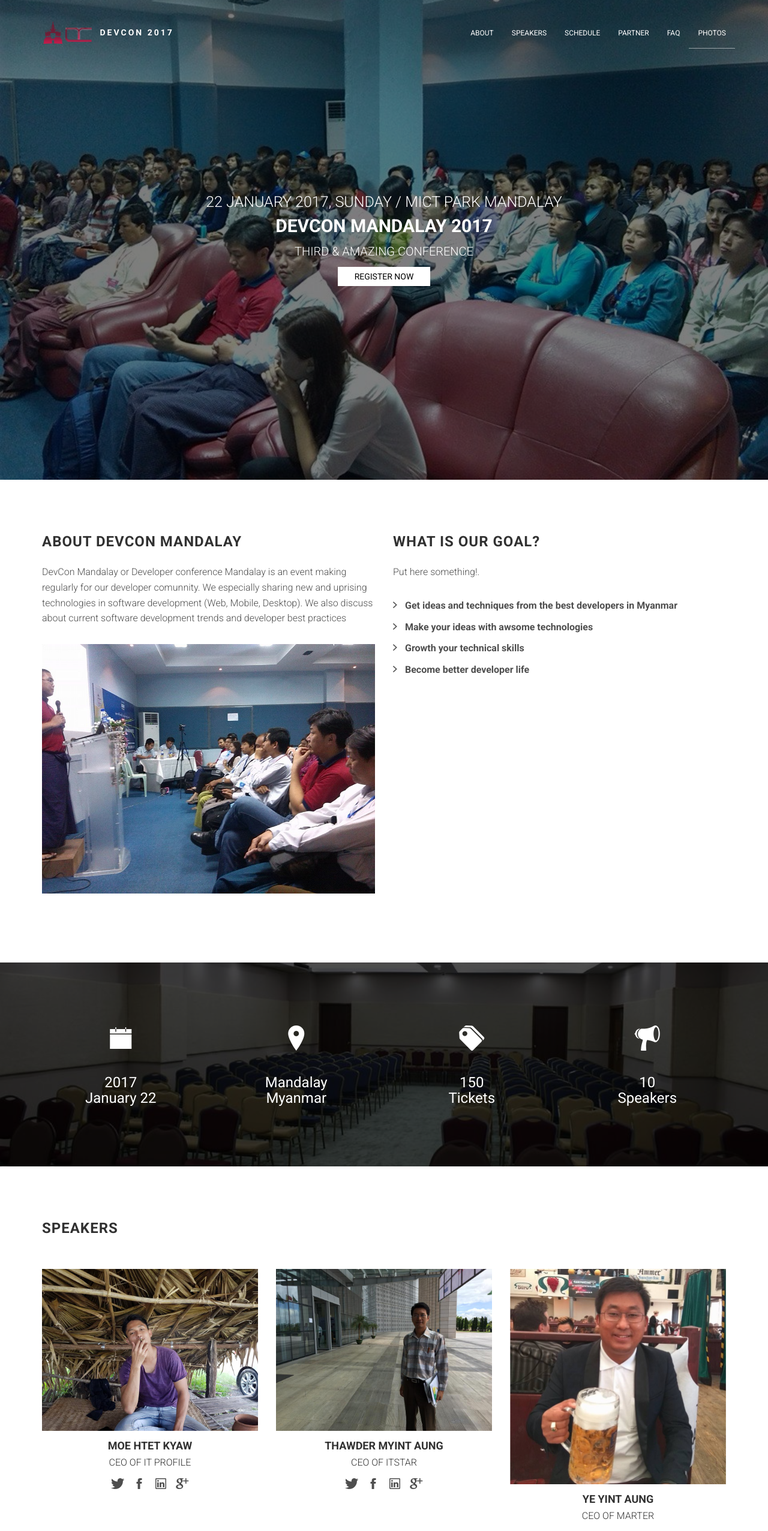
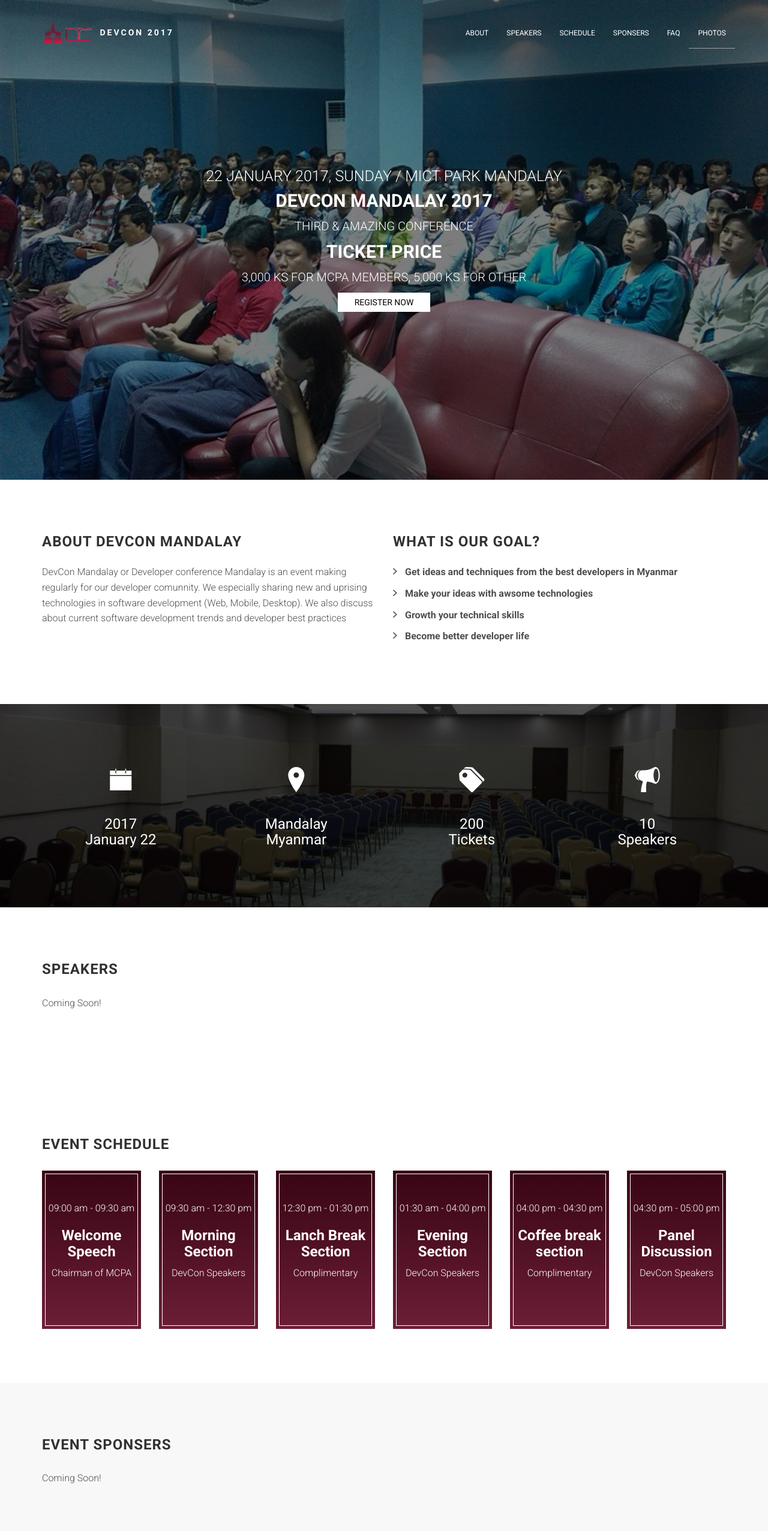
Before and after one commit to ThihaZaw-MM/devcon-mdy-2016, a plain HTML site: page index.html in a window 1280 px wide. Shown: the top 2553 px of the page at 60% size. Drawn offline with Linux system fonts and the light colour scheme; files whose address does not match are found by name.

Commit message:
Remove speaker and sponser sections.

```diff
--- a/index.html
+++ b/index.html
@@ -44,7 +44,7 @@
                     <li class="active"><a data-scroll href="#about">About</a></li>
                     <li><a data-scroll href="#speakers">Speakers</a></li>
                     <li><a data-scroll href="#schedule">Schedule</a></li>
-                    <li><a data-scroll href="#partner">Partner</a></li>
+                    <li><a data-scroll href="#partner">Sponsers</a></li>
                     <!-- <li><a data-scroll href="#">Sponsorship</a></li> -->
                     <li><a data-scroll href="#faq">FAQ</a></li>
                     <li><a data-scroll href="#photos">Photos</a></li>
@@ -63,7 +63,12 @@
 
             <p>Third &amp; Amazing Conference</p>
 
-            <a class="btn btn-white" data-scroll href="#registration">Register Now</a>
+            <h1>Ticket Price</h1>
+            <p>3,000 KS for MCPA Members, 5,000 KS for Other</p>
+
+            <a class="btn btn-white" href="https://goo.gl/forms/8vwyuzPed1XLkpbK2" target="_blank">Register Now</a>
+
+
 
         </div>
     </header>
@@ -77,17 +82,17 @@
 
                     <p>DevCon Mandalay or Developer conference Mandalay is an event making regularly for our developer comunnity. We especially sharing new and uprising technologies in software development (Web, Mobile, Desktop). We also discuss about current software development trends and developer best practices</p>
 
-                    <figure>
+                    <!--<figure>
                         <img alt="" class="img-responsive" src="assets/images/about-us.jpg">
-                    </figure>
+                    </figure>-->
 
-                </div><!-- /.col-sm-6 -->
+                </div>
 
                 <div class="col-sm-6">
 
                     <h3 class="section-title multiple-title">What is Our Goal?</h3>
 
-                    <p>Put here something!.</p>
+                    <!--<p>Put here something!.</p>-->
 
                     <ul class="list-arrow-right">
 
@@ -121,7 +126,7 @@
                 <div class="col-sm-3">
 
                     <i class="ion-pricetags"></i>
-                    <h3>150<br>Tickets</h3>
+                    <h3>200<br>Tickets</h3>
 
                 </div>
                 <div class="col-sm-3">
@@ -143,8 +148,12 @@
 
                 </div>
             </div>
-
             <div class="row">
+                <div class="col-md-4">
+                    <p>Coming Soon!</p>
+                </div>
+            </div>
+            <!--<div class="row">
                 <div class="col-md-4">
                     <div class="speaker">
 
@@ -163,8 +172,8 @@
                             <li><a href=""><i class="ion-social-googleplus"></i></a></li>
                         </ul>
 
-                    </div><!-- /.speaker -->
-                </div><!-- /.col-md-4 -->
+                    </div>
+                </div>
 
                 <div class="col-md-4">
                     <div class="speaker">
@@ -184,8 +193,8 @@
                             <li><a href=""><i class="ion-social-googleplus"></i></a></li>
                         </ul>
 
-                    </div><!-- /.speaker -->
-                </div><!-- /.col-md-4 -->
+                    </div>
+                </div>
 
                 <div class="col-md-4">
                     <div class="speaker">
@@ -205,11 +214,11 @@
                             <li><a href=""><i class="ion-social-googleplus"></i></a></li>
                         </ul>
 
-                    </div><!-- /.speaker -->
-                </div><!-- /.col-md-4 -->
-            </div><!-- /.row -->
+                    </div>
+                </div>
+            </div>-->
 
-            <div class="row">
+            <!--<div class="row">
                 <div class="col-md-4">
 
                     <div class="speaker">
@@ -267,11 +276,11 @@
                         </ul>
                     </div>
                 </div>
-            </div>
+            </div>-->
         </div>
     </section>
 
-    <section id="registration" class="section registration">
+    <!--<section id="registration" class="section registration">
         <div class="container">
             <div class="row">
                 <div class="col-md-12">
@@ -341,7 +350,7 @@
                 </div>
             </form>
         </div>
-    </section>
+    </section>-->
 
     <!--<section id="contribution" class="section bg-image-2 contribution">
         <div class="container">
@@ -431,6 +440,11 @@
             </div>
             <div class="row">
                 <div class="col-sm-3">
+                    <p>Coming Soon!</p>
+                </div>
+            </div>
+            <!--<div class="row">
+                <div class="col-sm-3">
                     <a class="partner-box partner-box-1"></a>
                 </div>
                 <div class="col-sm-3">
@@ -442,9 +456,9 @@
                 <div class="col-sm-3">
                     <a class="partner-box partner-box-4"></a>
                 </div>
-            </div>
+            </div>-->
 
-            <div class="row">
+            <!--<div class="row">
                 <div class="col-sm-3">
                     <a class="partner-box partner-box-5"></a>
                 </div>
@@ -457,7 +471,7 @@
                 <div class="col-sm-3">
                     <a class="partner-box partner-box-8"></a>
                 </div>
-            </div>
+            </div> -->
     </section>
 
     <section id="faq" class="section faq">
@@ -506,7 +520,7 @@
                             </div>
 
                             <div id="collapseThree" class="panel-collapse collapse" role="tabpanel" aria-labelledby="headingThree">
-                                <div class="panel-body">MCPA Office. Room-D226, Shwe Phyu Plaza(2nd Floor), Corner of 77st & 33st</div>
+                                <div class="panel-body">MCPA Office. Room-D226, Shwe Phyu Plaza(2nd Floor), Corner of 77st & 33st.Phone: 0269313 Email:mcpa.mdy@gmail.com</div>
                             </div>
                         </div>
 
@@ -530,7 +544,7 @@
                             </div>
 
                             <div id="collapseFive" class="panel-collapse collapse" role="tabpanel" aria-labelledby="headingFive">
-                                <div class="panel-body">Please contact to MCPA office!</div>
+                                <div class="panel-body">Please contact to MCPA office! Phone: 0269313 Email:mcpa.mdy@gmail.com</div>
                             </div>
                         </div>
                     </div>
```
